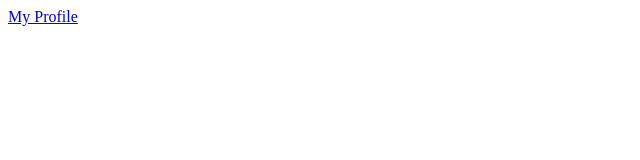
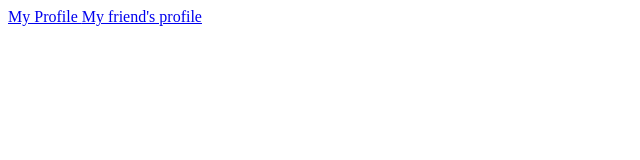
Before and after one commit to MappiPun/DevOp_Lab03, a plain HTML site: page index.html in a window 1280 px wide. Shown: the whole page, without its empty margins (0-640 px from the left). Drawn offline with Linux system fonts and the light colour scheme.

Commit message:
Add my friend's profile

```diff
--- a/index.html
+++ b/index.html
@@ -1 +1,2 @@
 <a href="profile.html"> My Profile </a>
+<a href="https://www.youtube.com/watch?v=dQw4w9WgXcQ">My friend's profile</a>
```
